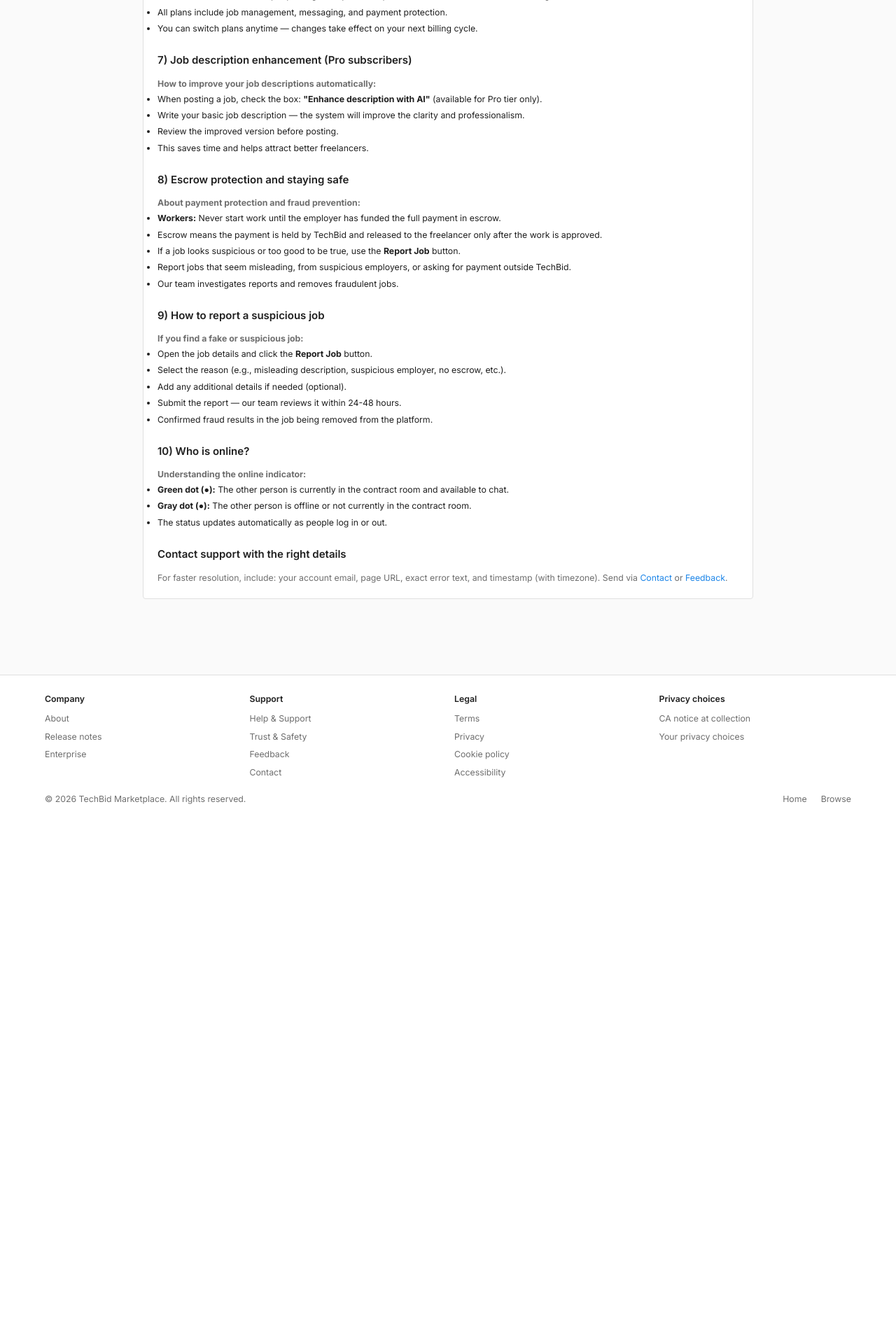
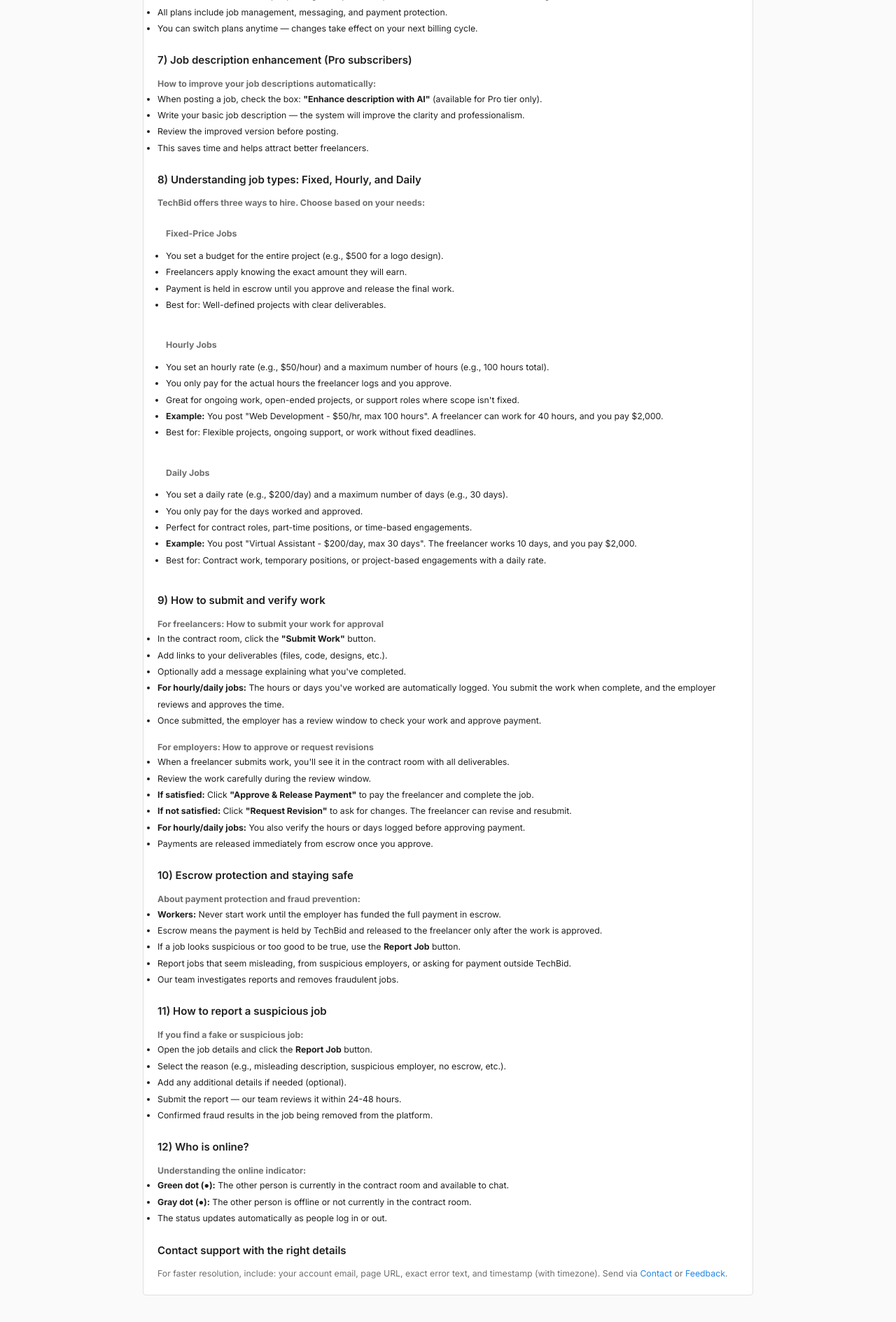
Before and after one commit to TechBid/techbid, a Python web app: template templates/pages/help_support.html in a window 1280 px wide. Shown: the part 1282-3171 px from the top of the page at 70% size. Before the commit the page ends 2431 px from the top, so only its background shows below. Run offline with Jinja, Linux system fonts and the light colour scheme; the template is opened without the code that fills it, so the values that code supplies are empty.

Commit message:
Update Help & Support page with hourly, daily, and fixed job types + work submission and verification guide

```diff
--- a/templates/pages/help_support.html
+++ b/templates/pages/help_support.html
@@ -76,7 +76,62 @@
       <li>This saves time and helps attract better freelancers.</li>
     </ul>
 
-    <h2 class="section-title mt-3">8) Escrow protection and staying safe</h2>
+    <h2 class="section-title mt-3">8) Understanding job types: Fixed, Hourly, and Daily</h2>
+    <p class="text-sm"><strong>TechBid offers three ways to hire. Choose based on your needs:</strong></p>
+
+    <div style="background:var(--bg-secondary);padding:12px;border-radius:6px;margin:12px 0;">
+      <p class="text-sm" style="margin:0 0 10px 0;"><strong>Fixed-Price Jobs</strong></p>
+      <ul class="text-sm" style="line-height:1.9;margin:0;">
+        <li>You set a budget for the entire project (e.g., $500 for a logo design).</li>
+        <li>Freelancers apply knowing the exact amount they will earn.</li>
+        <li>Payment is held in escrow until you approve and release the final work.</li>
+        <li>Best for: Well-defined projects with clear deliverables.</li>
+      </ul>
+    </div>
+
+    <div style="background:var(--bg-secondary);padding:12px;border-radius:6px;margin:12px 0;">
+      <p class="text-sm" style="margin:0 0 10px 0;"><strong>Hourly Jobs</strong></p>
+      <ul class="text-sm" style="line-height:1.9;margin:0;">
+        <li>You set an hourly rate (e.g., $50/hour) and a maximum number of hours (e.g., 100 hours total).</li>
+        <li>You only pay for the actual hours the freelancer logs and you approve.</li>
+        <li>Great for ongoing work, open-ended projects, or support roles where scope isn't fixed.</li>
+        <li><strong>Example:</strong> You post "Web Development - $50/hr, max 100 hours". A freelancer can work for 40 hours, and you pay $2,000.</li>
+        <li>Best for: Flexible projects, ongoing support, or work without fixed deadlines.</li>
+      </ul>
+    </div>
+
+    <div style="background:var(--bg-secondary);padding:12px;border-radius:6px;margin:12px 0;">
+      <p class="text-sm" style="margin:0 0 10px 0;"><strong>Daily Jobs</strong></p>
+      <ul class="text-sm" style="line-height:1.9;margin:0;">
+        <li>You set a daily rate (e.g., $200/day) and a maximum number of days (e.g., 30 days).</li>
+        <li>You only pay for the days worked and approved.</li>
+        <li>Perfect for contract roles, part-time positions, or time-based engagements.</li>
+        <li><strong>Example:</strong> You post "Virtual Assistant - $200/day, max 30 days". The freelancer works 10 days, and you pay $2,000.</li>
+        <li>Best for: Contract work, temporary positions, or project-based engagements with a daily rate.</li>
+      </ul>
+    </div>
+
+    <h2 class="section-title mt-3">9) How to submit and verify work</h2>
+    <p class="text-sm"><strong>For freelancers: How to submit your work for approval</strong></p>
+    <ul class="text-sm" style="line-height:1.9;">
+      <li>In the contract room, click the <strong>"Submit Work"</strong> button.</li>
+      <li>Add links to your deliverables (files, code, designs, etc.).</li>
+      <li>Optionally add a message explaining what you've completed.</li>
+      <li><strong>For hourly/daily jobs:</strong> The hours or days you've worked are automatically logged. You submit the work when complete, and the employer reviews and approves the time.</li>
+      <li>Once submitted, the employer has a review window to check your work and approve payment.</li>
+    </ul>
+
+    <p class="text-sm mt-2"><strong>For employers: How to approve or request revisions</strong></p>
+    <ul class="text-sm" style="line-height:1.9;">
+      <li>When a freelancer submits work, you'll see it in the contract room with all deliverables.</li>
+      <li>Review the work carefully during the review window.</li>
+      <li><strong>If satisfied:</strong> Click <strong>"Approve & Release Payment"</strong> to pay the freelancer and complete the job.</li>
+      <li><strong>If not satisfied:</strong> Click <strong>"Request Revision"</strong> to ask for changes. The freelancer can revise and resubmit.</li>
+      <li><strong>For hourly/daily jobs:</strong> You also verify the hours or days logged before approving payment.</li>
+      <li>Payments are released immediately from escrow once you approve.</li>
+    </ul>
+
+    <h2 class="section-title mt-3">10) Escrow protection and staying safe</h2>
     <p class="text-sm"><strong>About payment protection and fraud prevention:</strong></p>
     <ul class="text-sm" style="line-height:1.9;">
       <li><strong>Workers:</strong> Never start work until the employer has funded the full payment in escrow.</li>
@@ -86,7 +141,7 @@
       <li>Our team investigates reports and removes fraudulent jobs.</li>
     </ul>
 
-    <h2 class="section-title mt-3">9) How to report a suspicious job</h2>
+    <h2 class="section-title mt-3">11) How to report a suspicious job</h2>
     <p class="text-sm"><strong>If you find a fake or suspicious job:</strong></p>
     <ul class="text-sm" style="line-height:1.9;">
       <li>Open the job details and click the <strong>Report Job</strong> button.</li>
@@ -96,7 +151,7 @@
       <li>Confirmed fraud results in the job being removed from the platform.</li>
     </ul>
 
-    <h2 class="section-title mt-3">10) Who is online?</h2>
+    <h2 class="section-title mt-3">12) Who is online?</h2>
     <p class="text-sm"><strong>Understanding the online indicator:</strong></p>
     <ul class="text-sm" style="line-height:1.9;">
       <li><strong>Green dot (●):</strong> The other person is currently in the contract room and available to chat.</li>
```
